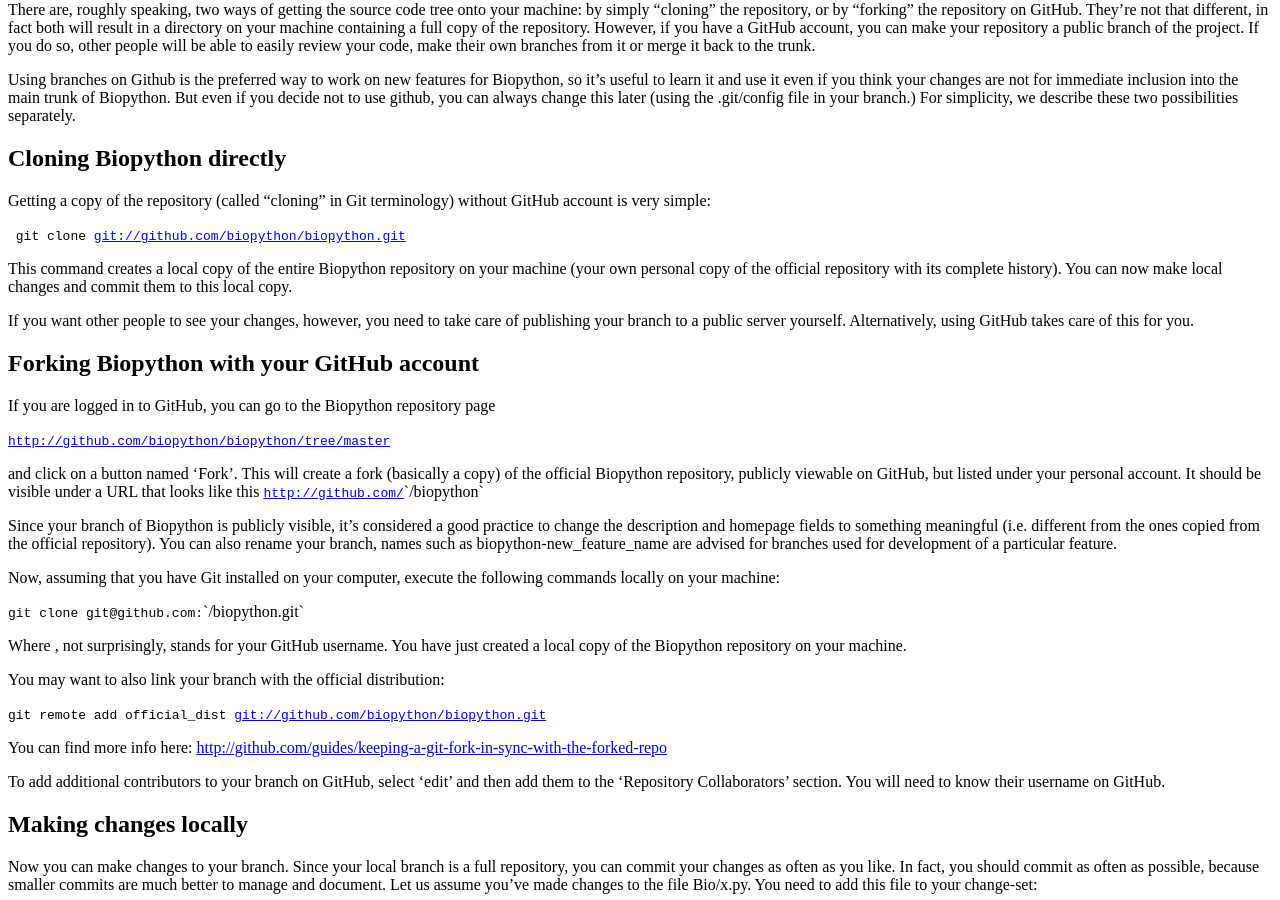
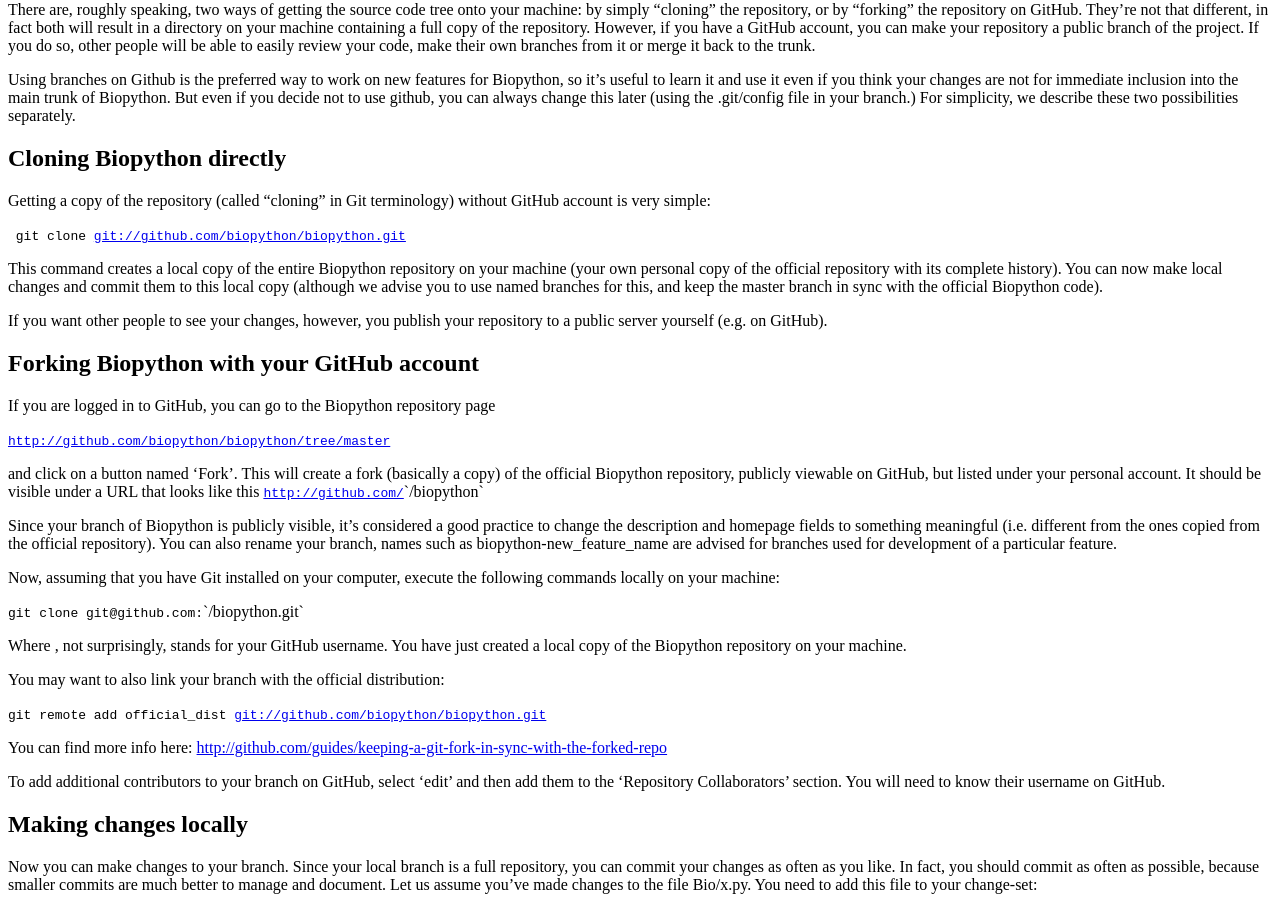
Before and after one commit to biopython/biopython.github.io, a Jekyll site: the page built from wiki/GitUsage.md, in a window 1280 px wide and 900 px high, scrolled down 1611 px. Built offline with Jekyll 4.4.1, drawn with Linux system fonts in a browser that asks for light colours.

Commit message:
/* Cloning Biopython directly */

```diff
--- a/wiki/GitUsage.md
+++ b/wiki/GitUsage.md
@@ -162,11 +162,11 @@ without GitHub account is very simple:
 This command creates a local copy of the entire Biopython repository on
 your machine (your own personal copy of the official repository with its
 complete history). You can now make local changes and commit them to
-this local copy.
+this local copy (although we advise you to use named branches for this,
+and keep the master branch in sync with the official Biopython code).
 
-If you want other people to see your changes, however, you need to take
-care of publishing your branch to a public server yourself.
-Alternatively, using GitHub takes care of this for you.
+If you want other people to see your changes, however, you publish your
+repository to a public server yourself (e.g. on GitHub).
 
 Forking Biopython with your GitHub account
 ------------------------------------------
```
Also changed, not shown: 1 other file.
